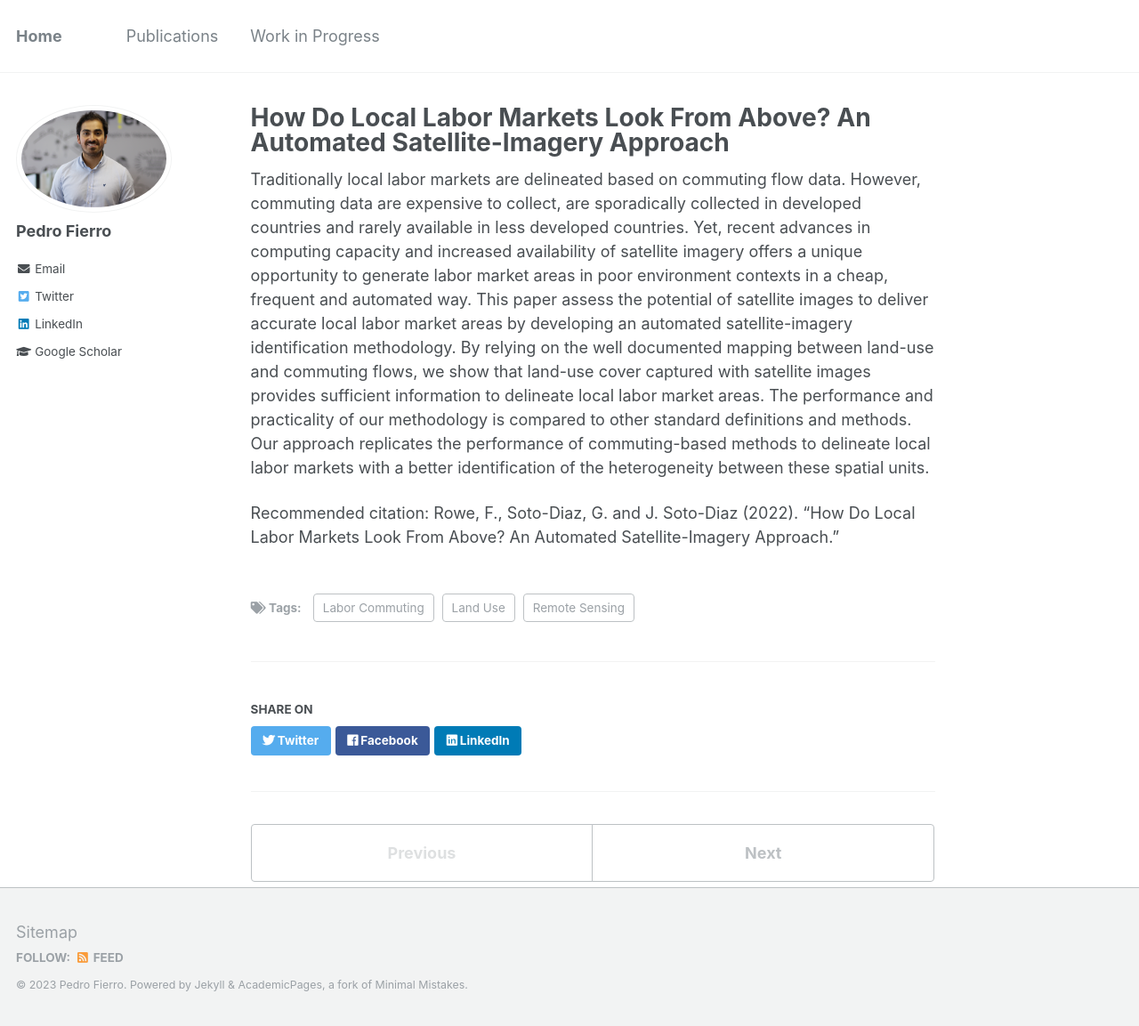
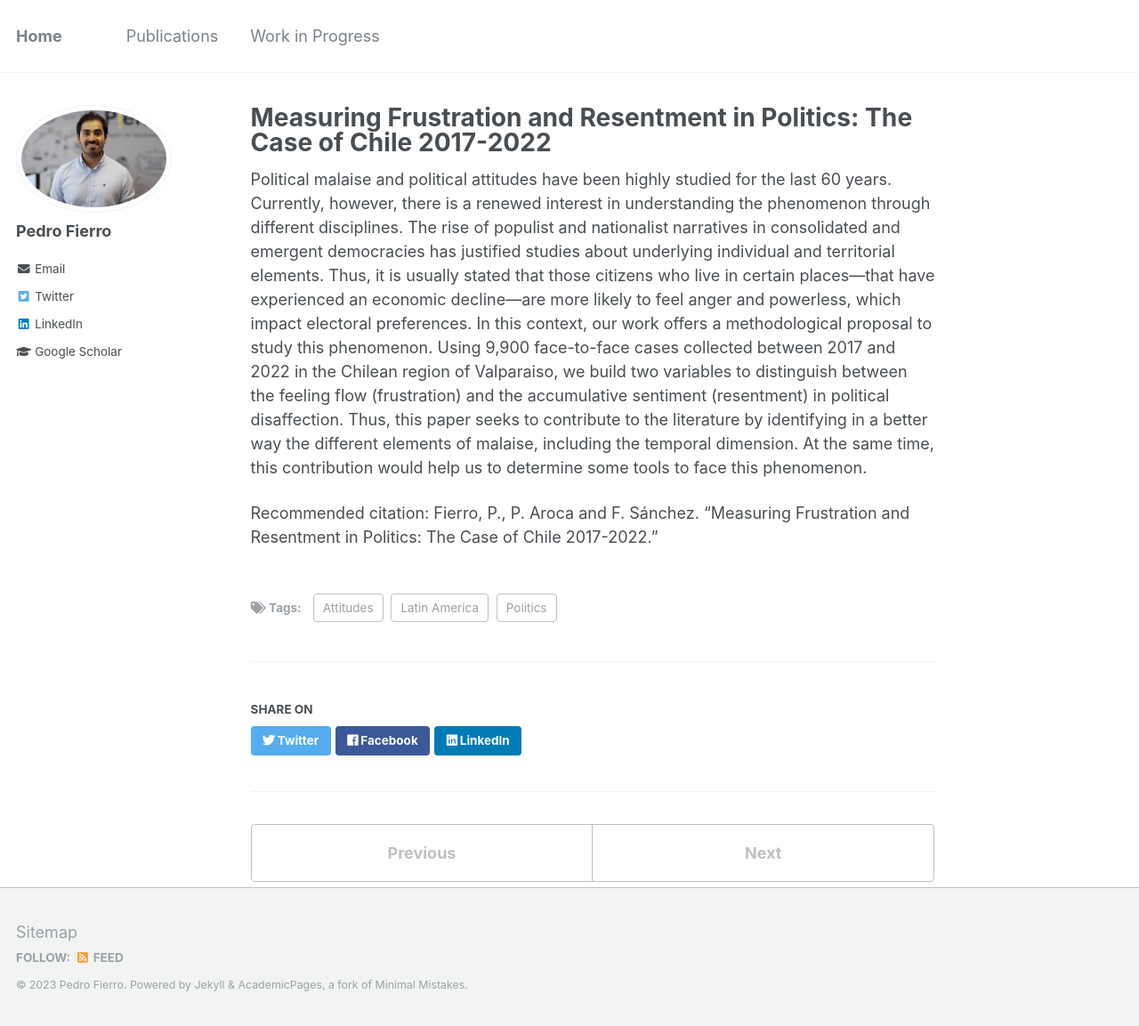
Before and after one commit to pedrofierroz87/pedrofierroz87.github.io, a Jekyll site: the page built from _posts/2012-08-14-blog-post-1.md, in a window 1280 px wide and 1153 px high. Shown: the whole window at 89% size. Built offline with Jekyll 4.4.1, drawn with Linux system fonts in a browser that asks for light colours.

Commit message:
Update 2012-08-14-blog-post-1.md

```diff
--- a/_posts/2012-08-14-blog-post-1.md
+++ b/_posts/2012-08-14-blog-post-1.md
@@ -1,13 +1,13 @@
 ---
-title: 'How Do Local Labor Markets Look From Above? An Automated Satellite-Imagery Approach'
-date: 2022-10-01
+title: 'Measuring Frustration and Resentment in Politics: The Case of Chile 2017-2022'
+date: 2023-05-10
 permalink: /posts/2012/08/blog-post-1/
 tags:
-  - Labor Commuting
-  - Land Use
-  - Remote Sensing
+  - Attitudes
+  - Politics
+  - Latin America
 ---
 
-Traditionally local labor markets are delineated based on commuting flow data. However, commuting data are expensive to collect, are sporadically collected in developed countries and rarely available in less developed countries. Yet, recent advances in computing capacity and increased availability of satellite imagery offers a unique opportunity to generate labor market areas in poor environment contexts in a cheap, frequent and automated way. This paper assess the potential of satellite images to deliver accurate local labor market areas by developing an automated satellite-imagery identification methodology. By relying on the well documented mapping between land-use and commuting flows, we show that land-use cover captured with satellite images provides sufficient information to delineate local labor market areas. The performance and practicality of our methodology is compared to other standard definitions and methods. Our approach replicates the performance of commuting-based methods to delineate local labor markets with a better identification of the heterogeneity between these spatial units.
+Political malaise and political attitudes have been highly studied for the last 60 years. Currently, however, there is a renewed interest in understanding the phenomenon through different disciplines. The rise of populist and nationalist narratives in consolidated and emergent democracies has justified studies about underlying individual and territorial elements. Thus, it is usually stated that those citizens who live in certain places—that have experienced an economic decline—are more likely to feel anger and powerless, which impact electoral preferences. In this context, our work offers a methodological proposal to study this phenomenon. Using 9,900 face-to-face cases collected between 2017 and 2022 in the Chilean region of Valparaiso, we build two variables to distinguish between the feeling flow (frustration) and the accumulative sentiment (resentment) in political disaffection. Thus, this paper seeks to contribute to the literature by identifying in a better way the different elements of malaise, including the temporal dimension. At the same time, this contribution would help us to determine some tools to face this phenomenon.
 
-Recommended citation: Rowe, F., Soto-Diaz, G. and J. Soto-Diaz (2022). "How Do Local Labor Markets Look From Above? An Automated Satellite-Imagery Approach."
+Recommended citation: Fierro, P., P. Aroca and F. Sánchez. "Measuring Frustration and Resentment in Politics: The Case of Chile 2017-2022."
```
